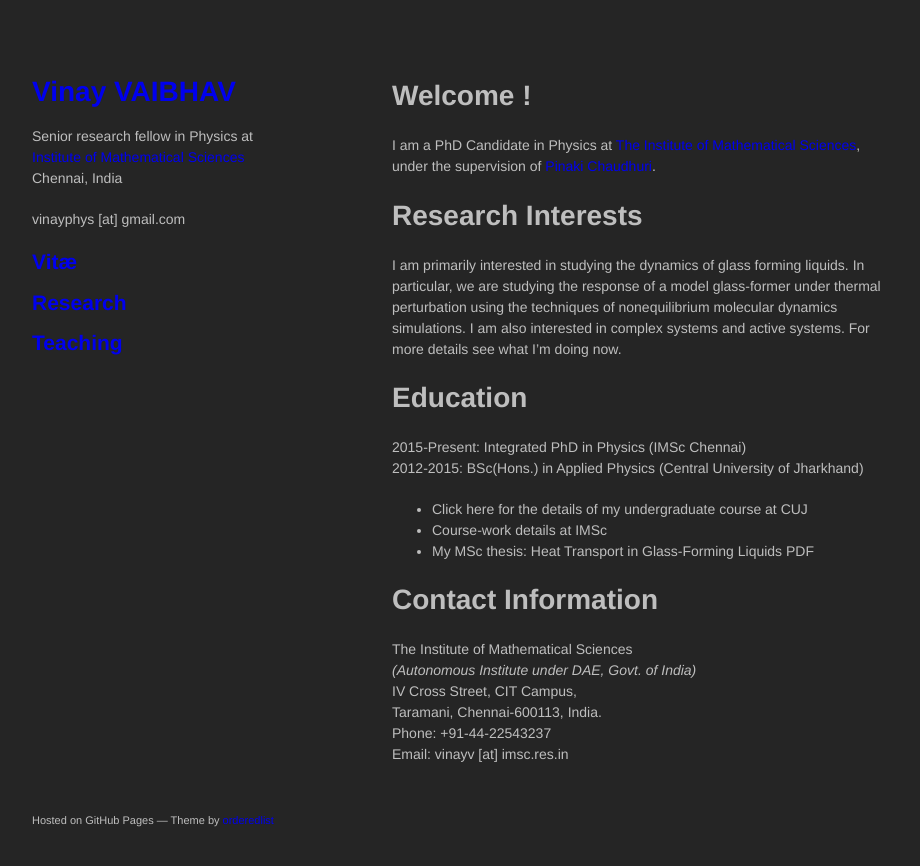
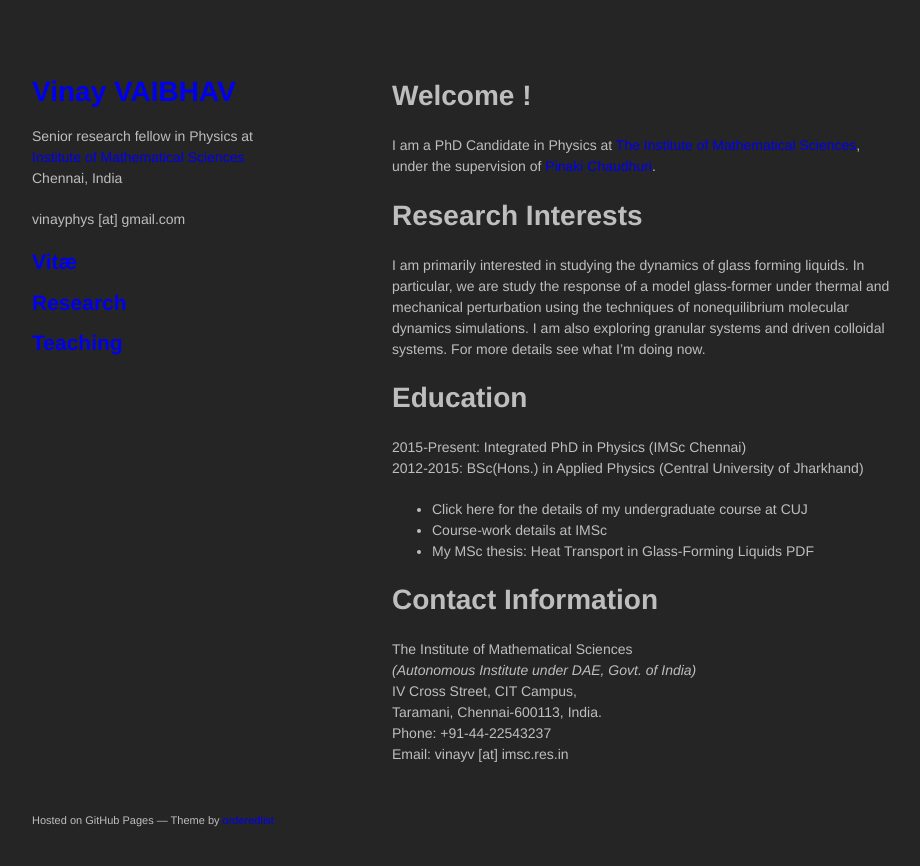
Before and after one commit to vinayphys/vinayphys.github.io, a Jekyll site: the page built from index.md, in a window 1280 px wide. Shown: the top 866 px of the page, without its empty margins (178-1098 px from the left). Built offline with Jekyll 4.4.1, drawn with Linux system fonts in a browser that asks for light colours; our own code applies the rules of GitHub Pages for plain Markdown files; a script that is not in the unit is left out.

Commit message:
Update index.md

```diff
--- a/index.md
+++ b/index.md
@@ -7,10 +7,9 @@
 I am a PhD Candidate in Physics at <a href="https://www.imsc.res.in">The Institute of Mathematical Sciences</a>, under the supervision of <a href="https://www.imsc.res.in/pinaki_chaudhuri">Pinaki Chaudhuri</a>.
 
 # Research Interests
-I am primarily interested in studying the dynamics of glass forming liquids. In particular, we are studying the response of a model glass-former under thermal perturbation using the techniques of nonequilibrium molecular dynamics simulations. I am also interested in complex systems and active systems. For more details see what I'm doing now.
+I am primarily interested in studying the dynamics of glass forming liquids. In particular, we are study the response of a model glass-former under thermal and mechanical perturbation using the techniques of nonequilibrium molecular dynamics simulations. I am also exploring granular systems and driven colloidal systems. For more details see what I'm doing now.
 
 # Education
-
 2015-Present:	 Integrated PhD in Physics (IMSc Chennai)
 2012-2015:	   BSc(Hons.) in Applied Physics (Central University of Jharkhand)
 
```
